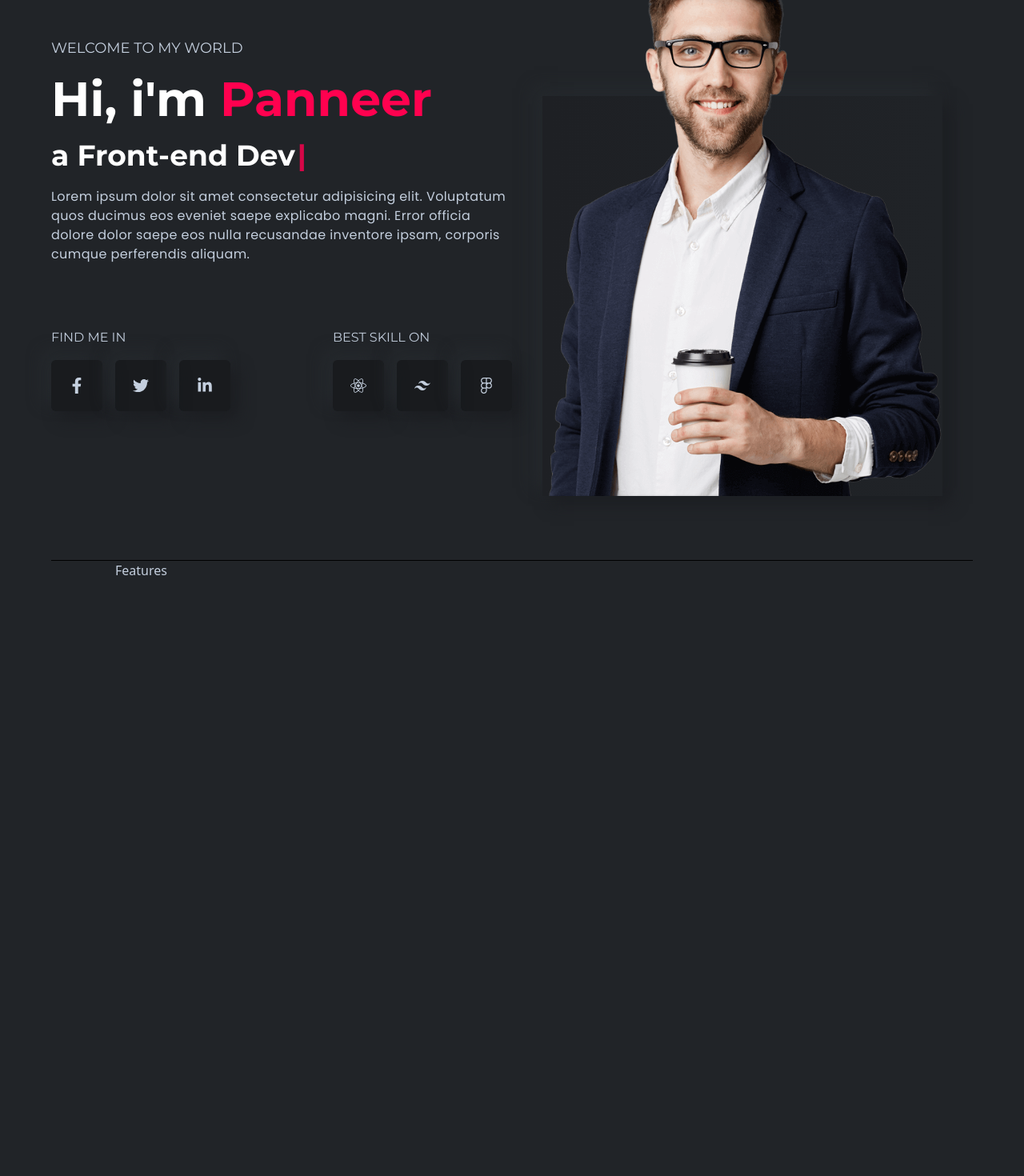
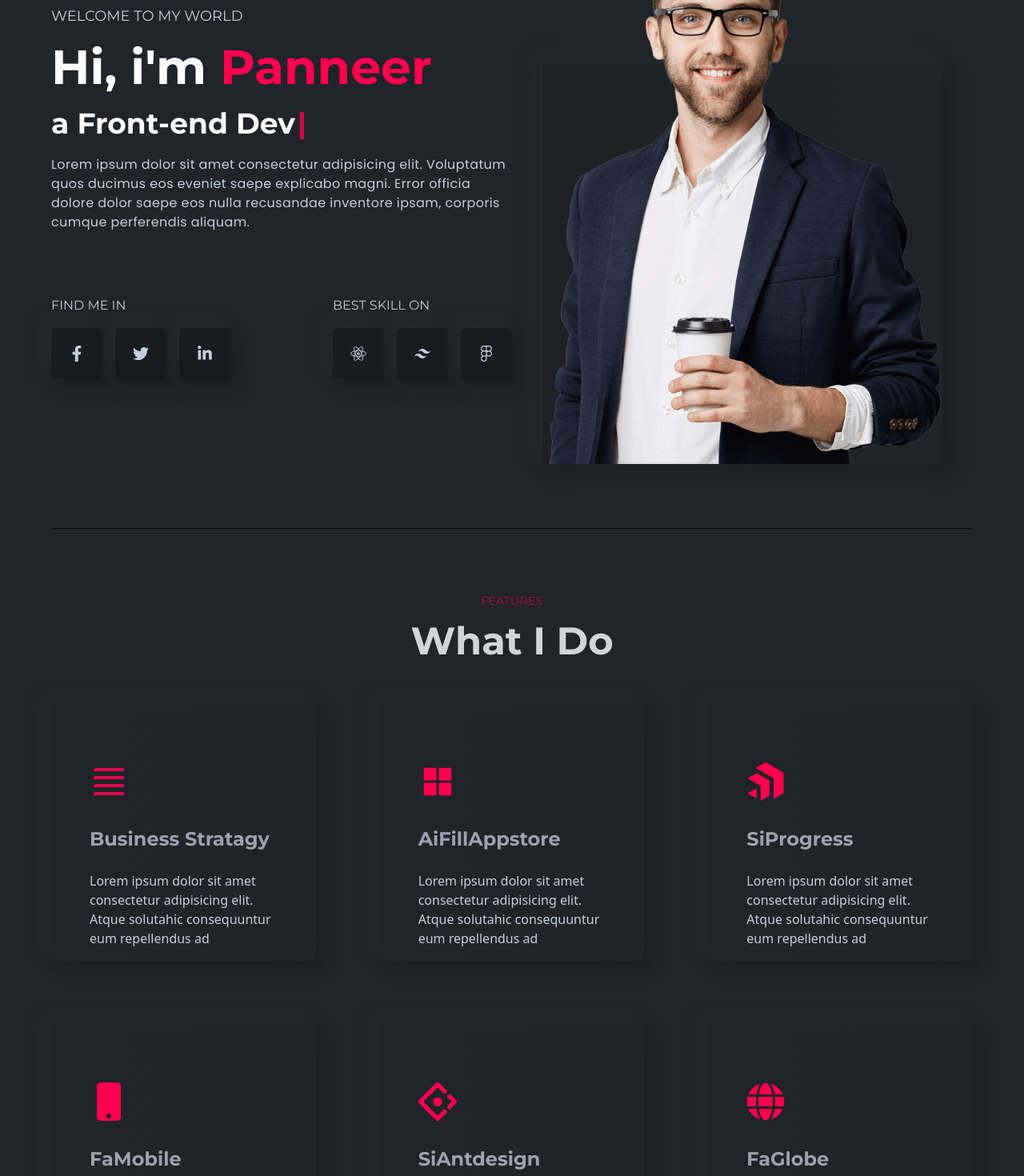
Before and after one commit to panneerselvam999/Portfolio, a React (Vite) app in the folder Portfolio/: page / in a window 1280 px wide. Shown: the part 220-1690 px from the top of the page at 80% size. Built offline with nearby package versions, Linux system fonts and the light colour scheme.

Commit message:
feature sec

```diff
--- a/Portfolio/package.json
+++ b/Portfolio/package.json
@@ -10,6 +10,7 @@
     "preview": "vite preview"
   },
   "dependencies": {
+    "@react-icons/all-files": "^4.1.0",
     "react": "^18.2.0",
     "react-dom": "^18.2.0",
     "react-icons": "^5.2.1",
--- a/Portfolio/src/Components/Banner/Banner.jsx
+++ b/Portfolio/src/Components/Banner/Banner.jsx
@@ -1,25 +1,15 @@
 import React from "react";
 import LeftBanner from "./LeftBanner";
-import { bannerImg } from "../../assets/index.js";
+import RightBanner from "./RightBanner";
 
 const Banner = () => {
   return (
     <section
       id="home"
-      className=" w-full py-20 flex items-center font-titleFont border-b-[1px] border-b-black "
+      className=" w-full pt-10 pb-20 flex items-center font-titleFont border-b-[1px] border-b-black "
     >
       <LeftBanner />
-      <div className="w-1/2 flex justify-center items-center relative">
-        <img
-          className="w-[500px] h-[680px] z-10"
-          src={bannerImg}
-          alt="bannerImg"
-        />
-        <div
-          className=" absolute bottom-0 w-[500px] h-[500px] bg-gradient-to-r from-[#1e2024] to-[#202327] shadow-shadowOne flex justify-centeric
-        items-center "
-        ></div>
-      </div>
+      <RightBanner />
     </section>
   );
 };
--- /dev/null
+++ b/Portfolio/src/Components/Banner/RightBanner.jsx
@@ -0,0 +1,19 @@
+import React from 'react'
+import { bannerImg } from "../../assets/index.js";
+
+const RightBanner = () => {
+  return (
+      <div className="w-1/2 flex justify-center items-center relative">
+          <img
+              className="w-[500px] h-[680px] z-10"
+              src={bannerImg}
+              alt="bannerImg"
+          />
+          <div
+              className=" absolute bottom-0 w-[500px] h-[500px] bg-gradient-to-r from-[#1e2024] to-[#202327] shadow-shadowOne flex justify-centeric
+        items-center "
+          ></div>
+      </div>  )
+}
+
+export default RightBanner
--- /dev/null
+++ b/Portfolio/src/Components/Features/Card.jsx
@@ -0,0 +1,28 @@
+import React from "react";
+import { HiArrowRight } from "react-icons/hi";
+
+
+const Card = ({ title, icon, des }) => {
+  return (
+    <div className="w-full px-12 h-80 py-10 rounded-lg shadow-shadowOne flex items-center bg-gradient-to-r from-bodyColor to-[#202327] group hover:bg-gradient-to-b hover:from-black hover:to-[#1e2024] transition-colors duration-100">
+      <div className="h-72  overflow-y-hidden">
+        <div className="flex flex-col gap-8 translate-y-14 group-hover:translate-y-0 transition-transform duration-500">
+          <div>
+            <span className="text-5xl text-designColor">{icon}</span>
+          </div>
+          <div className="flex flex-col gap-6 overflow-x-hidden">
+            <h2 className="text-2xl font-titleFont font-bold text-gray-400">
+              {title}
+            </h2>
+            <p className=" base ">{des}</p>
+            <span className="text-2xl text-designColor w-6 hover:translate-x-4 transition-transform duration-300 ">
+              <HiArrowRight />
+            </span>
+          </div>
+        </div>
+      </div>
+    </div>
+  );
+};
+
+export default Card;
--- a/Portfolio/src/Components/Features/Features.jsx
+++ b/Portfolio/src/Components/Features/Features.jsx
@@ -1,10 +1,30 @@
-import React from 'react'
+import React from "react";
+import Title from "../Layout/Title";
+import Card from "./Card";
+
+import { FaGlobe, FaMobile } from "react-icons/fa";
+import { SiAntdesign, SiProgress } from "react-icons/si";
+import { AiFillAppstore } from "react-icons/ai";
+import { HiMiniBars4 } from "react-icons/hi2";
 
 const Features = () => {
   return (
-    <section id='features' className="w-full h-[800px] px-20  border-b-[1px] border-b-black">
-      Features
-    </section>)
-}
+    <section
+      id="features"
+      className="w-full   border-b-[1px] border-b-black"
+    >
+      <Title title={"Features"} des={"What i do"} />
 
-export default Features
+      <div className="grid grid-cols-3 gap-20">
+        <Card title={"Business Stratagy"} icon={<HiMiniBars4 />} des="Lorem ipsum dolor sit amet consectetur adipisicing elit. Atque solutahic consequuntur eum repellendus ad" />
+        <Card title={"AiFillAppstore"} icon={<AiFillAppstore />} des="Lorem ipsum dolor sit amet consectetur adipisicing elit. Atque solutahic consequuntur eum repellendus ad" />
+        <Card title={"SiProgress"} icon={<SiProgress />} des="Lorem ipsum dolor sit amet consectetur adipisicing elit. Atque solutahic consequuntur eum repellendus ad" />
+        <Card title={"FaMobile"} icon={<FaMobile />} des="Lorem ipsum dolor sit amet consectetur adipisicing elit. Atque solutahic consequuntur eum repellendus ad" />
+        <Card title={"SiAntdesign"} icon={<SiAntdesign />} des="Lorem ipsum dolor sit amet consectetur adipisicing elit. Atque solutahic consequuntur eum repellendus ad" />
+        <Card title={"FaGlobe"} icon={<FaGlobe />} des="Lorem ipsum dolor sit amet consectetur adipisicing elit. Atque solutahic consequuntur eum repellendus ad" />
+      </div>
+    </section>
+  );
+};
+
+export default Features;
--- /dev/null
+++ b/Portfolio/src/Components/Layout/Title.jsx
@@ -0,0 +1,14 @@
+import React from "react";
+
+const Title = ({ title, des }) => {
+    return (
+        <div className="flex flex-col gap-4 mt-20 mb-14 font-titleFont text-center">
+            <h3 className=" text-sm uppercase font-light text-designColor tracking-wide ">
+                {title}
+            </h3>
+            <h1 className="text-5xl text-gray-300 font-bold capitalize">{des}</h1>
+        </div>
+    );
+};
+
+export default Title;
--- a/Portfolio/src/Components/Navbar/Navbar.jsx
+++ b/Portfolio/src/Components/Navbar/Navbar.jsx
@@ -4,7 +4,7 @@ import { Link } from "react-scroll";
 
 const Navbar = () => {
   return (
-    <div className="w-full h-20 mx-auto flex justify-between items-center font-titleFont border-b-[1px] border-b-gray-600">
+    <div className="w-full h-20 sticky top-0 z-50 bg-bodyColor  mx-auto flex justify-between items-center font-titleFont border-b-[1px] border-b-gray-600">
       <div>
         <img src={logo} alt="Logo" />
       </div>
@@ -20,7 +20,7 @@ const Navbar = () => {
                 to={link}
                 spy={true}
                 smooth={true}
-                offset={-70}
+                offset={-80}
                 duration={500}
               >
                 {title}
--- /dev/null
+++ b/Portfolio/src/Constants/features.js
@@ -0,0 +1,89 @@
+// import { AiFillAppstore } from "react-icons/ai";
+// import { FaMobile, FaGlobe } from "react-icons/fa";
+// import { SiProgress, SiAntdesign } from "react-icons/si";
+// import { HiMiniBars4 as bar } from "react-icons/hi2";
+
+
+// Features Data
+
+// export const featuresData = [
+//     {
+//         id: 1,
+//         icon: "<bar  />",
+//         title: "Business Stratagy",
+//         des: "Lorem ipsum dolor sit amet consectetur adipisicing elit. Atque solutahic consequuntur eum repellendus ad",
+//     },
+//     {
+//         id: 2,
+//         icon: `<AiFillAppstore  />`,
+//         title: "App Development",
+//         des: "Lorem ipsum dolor sit amet consectetur adipisicing elit. Atque solutahic consequuntur eum repellendus ad",
+//     },
+//     {
+//         id: 3,
+//         icon: `<SiProgress  />`,
+//         title: "SEO Optimisation",
+//         des: "Lorem ipsum dolor sit amet consectetur adipisicing elit. Atque solutahic consequuntur eum repellendus ad",
+//     },
+//     {
+//         id: 4,
+//         icon: `<FaMobile  />`,
+//         title: "Mobile Development",
+//         des: "Lorem ipsum dolor sit amet consectetur adipisicing elit. Atque solutahic consequuntur eum repellendus ad",
+//     },
+//     {
+//         id: 5,
+//         icon: `<SiAntdesign  />`,
+//         title: "UX Design",
+//         des: "Lorem ipsum dolor sit amet consectetur adipisicing elit. Atque solutahic consequuntur eum repellendus ad",
+//     },
+//     {
+//         id: 6,
+//         icon: `<FaGlobe  />`,
+//         title: "Hosting Websites",
+//         des: "Lorem ipsum dolor sit amet consectetur adipisicing elit. Atque solutahic consequuntur eum repellendus ad",
+//     },
+// ];
+
+//------------------------------------------------------------------------------------
+
+// Features Data
+
+export const featuresData = [
+    {
+        id: 1,
+        icon: "bar",
+        title: "Business Stratagy",
+        des: "Lorem ipsum dolor sit amet consectetur adipisicing elit. Atque solutahic consequuntur eum repellendus ad",
+    },
+    {
+        id: 2,
+        icon: "AiFillAppstore",
+        title: "App Development",
+        des: "Lorem ipsum dolor sit amet consectetur adipisicing elit. Atque solutahic consequuntur eum repellendus ad",
+    },
+    {
+        id: 3,
+        icon: "SiProgress",
+        title: "SEO Optimisation",
+        des: "Lorem ipsum dolor sit amet consectetur adipisicing elit. Atque solutahic consequuntur eum repellendus ad",
+    },
+    {
+        id: 4,
+        icon: "FaMobile",
+        title: "Mobile Development",
+        des: "Lorem ipsum dolor sit amet consectetur adipisicing elit. Atque solutahic consequuntur eum repellendus ad",
+    },
+    {
+        id: 5,
+        icon: "SiAntdesign",
+        title: "UX Design",
+        des: "Lorem ipsum dolor sit amet consectetur adipisicing elit. Atque solutahic consequuntur eum repellendus ad",
+    },
+    {
+        id: 6,
+        icon: "FaGlobe",
+        title: "Hosting Websites",
+        des: "Lorem ipsum dolor sit amet consectetur adipisicing elit. Atque solutahic consequuntur eum repellendus ad",
+    },
+];
--- a/Portfolio/src/Constants/index.js
+++ b/Portfolio/src/Constants/index.js
@@ -2,7 +2,7 @@ export const navLinksData = [
     {
         _id: 1001,
         title: "Home",
-        link: "",
+        link: "home",
     },
     {
         _id: 1002,
--- a/Portfolio/src/index.css
+++ b/Portfolio/src/index.css
@@ -10,3 +10,7 @@
         @apply w-16 h-16 bg-black bg-opacity-25 to-gray-200 text-xl inline-flex items-center justify-center rounded-md shadow-shadowOne hover:bg-opacity-40 hover:-translate-y-1 transition-all hover:text-designColor cursor-pointer duration-300
     }
 }
+
+.active {
+    color: white;
+}
```
Also changed, not shown: 1 other file (tests, documents, lock files or other folders).
